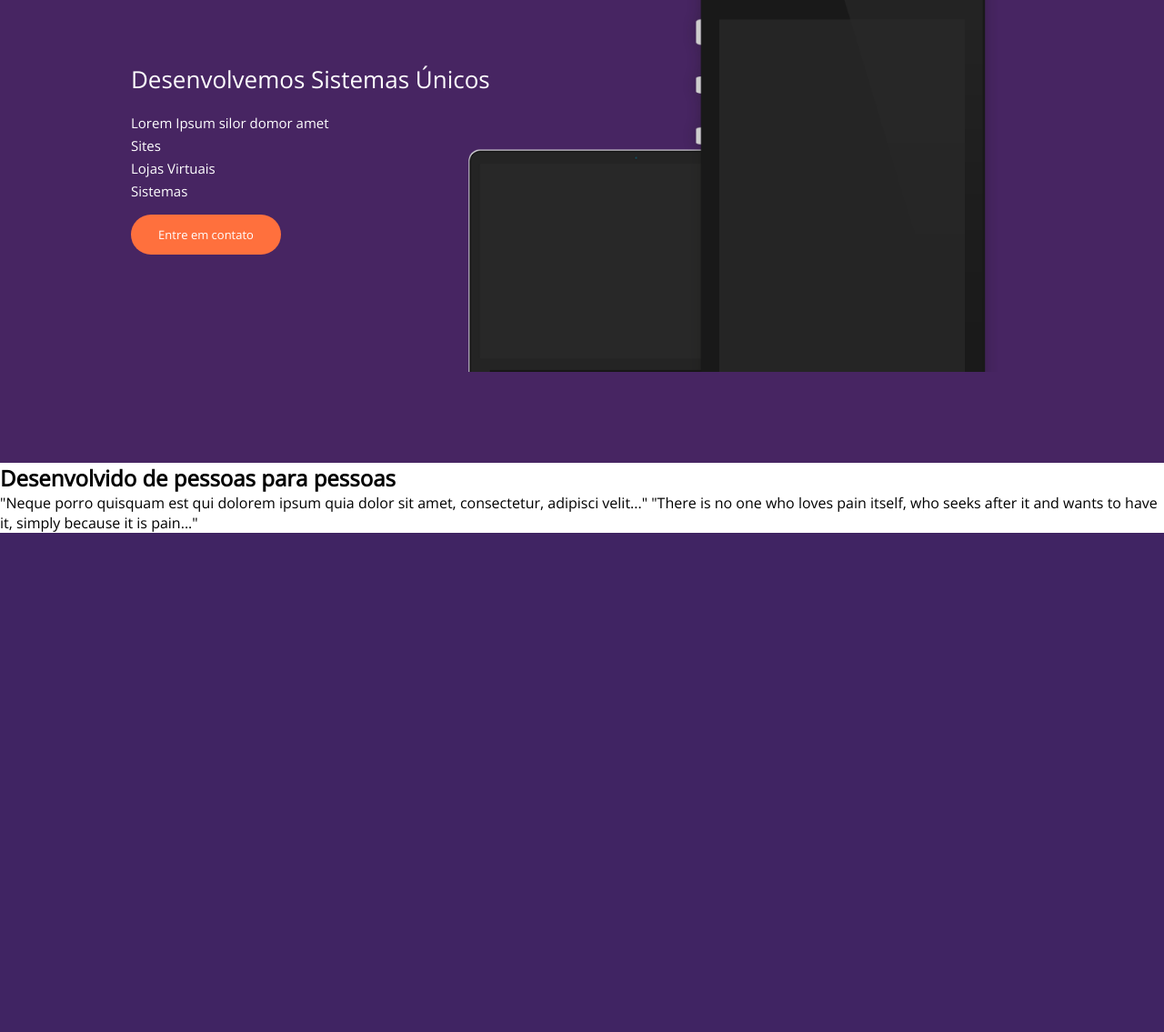
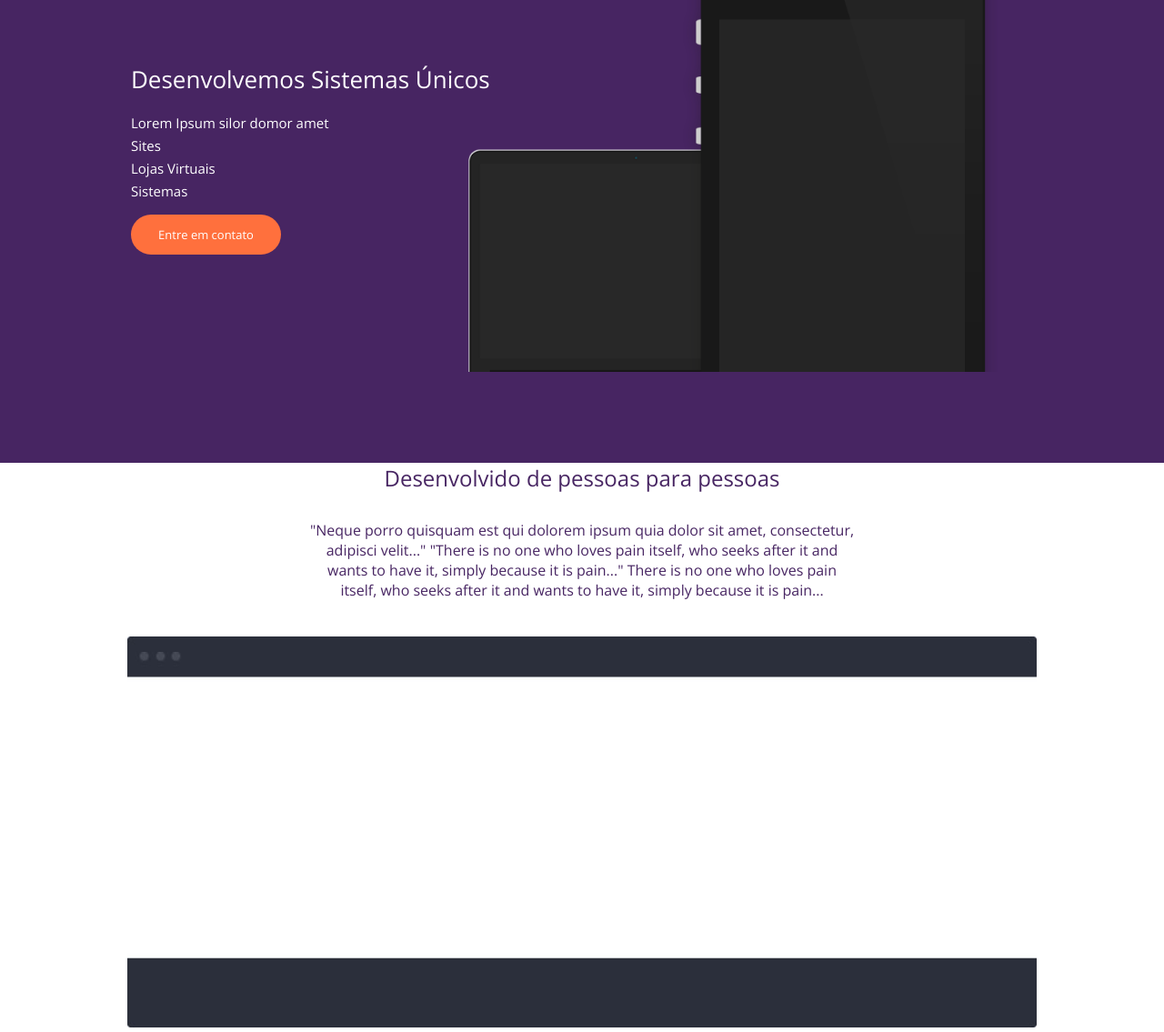
Before and after one commit to DarkPimba/HUB-DE-PROJETOS, a PHP site: page /projetos/03/index.html in a window 1280 px wide. Shown: the part 701-1836 px from the top of the page at 91% size. Before the commit the page ends 1287 px from the top, so only its background shows below. Run offline with PHP 8.4, Linux system fonts and the light colour scheme.

Commit message:
atualização

```diff
--- a/projetos/03/css/style.css
+++ b/projetos/03/css/style.css
@@ -130,6 +130,28 @@ section.sessao1{
     left: -150px;
     top: -100px;
 }
+.sessao2{
+    padding-top: 80px 2%;
+    background-color: white;
+    text-align: center;
+}
+.sessao2 h2{
+    color: #482663;
+    font-weight: 300;
+}
+.sessao2 p{
+    margin-top: 30px;
+    max-width: 600px;
+    display: inline-block;
+    color:  #482663;
+}
+.sessao2 img{
+    width: 100%;
+    margin-top: 40px;
+}
+.sessao2 .container{
+    width: 1000px;
+}
 @media screen and (max-width:1024px){
     section.sessao1{
         width: 100%;
@@ -185,4 +207,7 @@ section.sessao1{
         text-align: center;
 
     }
+    .sessao2{
+        padding-top: 40px;
+    }
 }
--- a/projetos/03/index.html
+++ b/projetos/03/index.html
@@ -62,7 +62,10 @@
 
             <h2>Desenvolvido de pessoas para pessoas</h2>
             <p>"Neque porro quisquam est qui dolorem ipsum quia dolor sit amet, consectetur, adipisci velit..."
-                "There is no one who loves pain itself, who seeks after it and wants to have it, simply because it is pain..."</p>
+            "There is no one who loves pain itself, who seeks after it and wants to have it, simply because it is pain..."
+            There is no one who loves pain itself, who seeks after it and wants to have it, simply because it is pain...</p>
+
+            <img src="img/mockup.jpg" />
 
         </div><!--container-->
     </section><!--sessao2-->
```
